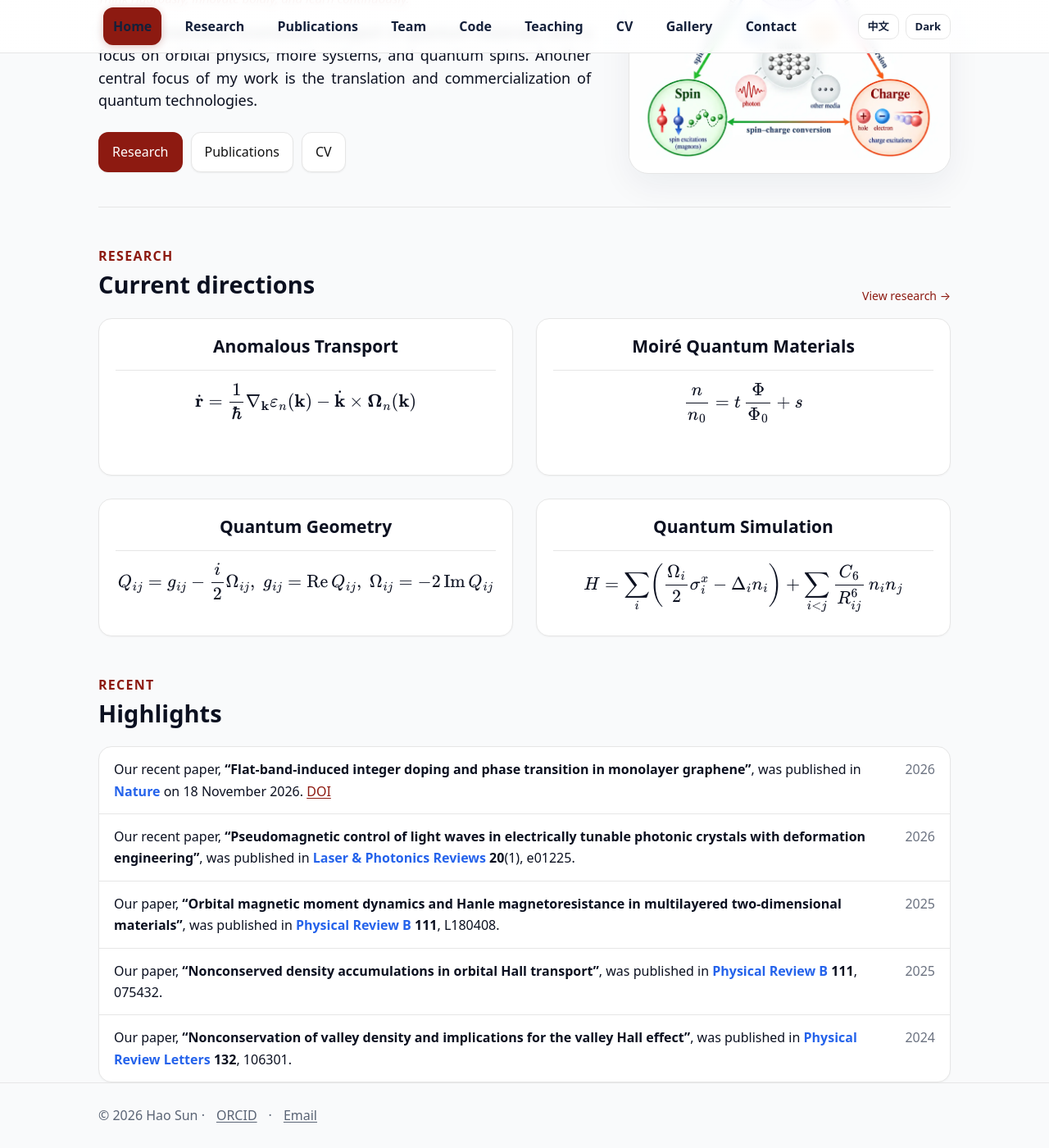
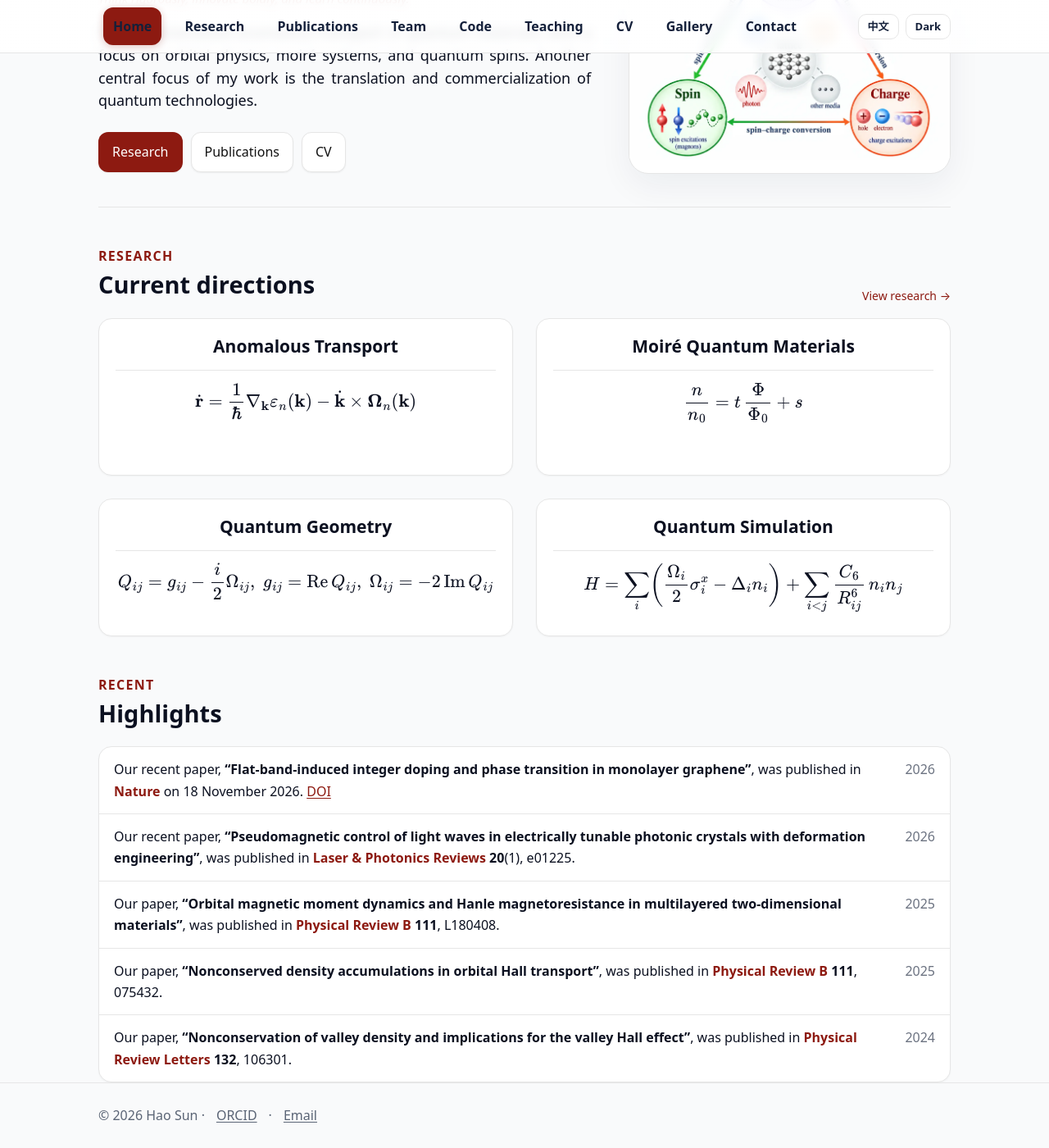
Before and after one commit to sunohao/sunohao.github.io, a Jekyll site: the page built from index.md, in a window 1280 px wide and 1400 px high, scrolled down 229 px. Shown: the whole window at 82% size. Built offline with Jekyll 4.4.1, drawn with Linux system fonts in a browser that asks for light colours.

Commit message:
Use red journal names in homepage highlights

```diff
--- a/_layouts/default.html
+++ b/_layouts/default.html
@@ -175,7 +175,7 @@ ul.news{list-style:none;padding:0;margin:0}
 ul.news li{display:flex;justify-content:space-between;gap:20px;padding:14px 18px;border-top:1px solid var(--b)}
 ul.news li:first-child{border-top:none}
 .highlight-title{font-weight:750}
-.highlight-journal{color:#2563eb;font-weight:700}
+.highlight-journal{color:var(--acc);font-weight:700}
 time{color:#6b7280;white-space:nowrap}
 
 .page-intro{padding:26px 0 20px}
@@ -302,7 +302,6 @@ html[data-theme="dark"] .site-header{background:linear-gradient(180deg,rgba(16,2
 html[data-theme="dark"] .nav a{color:#e6edf3}
 html[data-theme="dark"] .nav a:hover{background:rgba(14,165,165,.16)}
 html[data-theme="dark"] .nav a.active{background:#8d1a11}
-html[data-theme="dark"] .highlight-journal{color:#60a5fa}
 html[data-theme="dark"] .hero-visual{background:linear-gradient(145deg,rgba(30,58,138,.16),rgba(14,165,165,.08)),#0f1629}
 html[data-theme="dark"] .visual-label{background:rgba(15,22,41,.78);border-color:#25304d}
 html[data-theme="dark"] .card{background:#0f1629;border-color:var(--b)}
```
